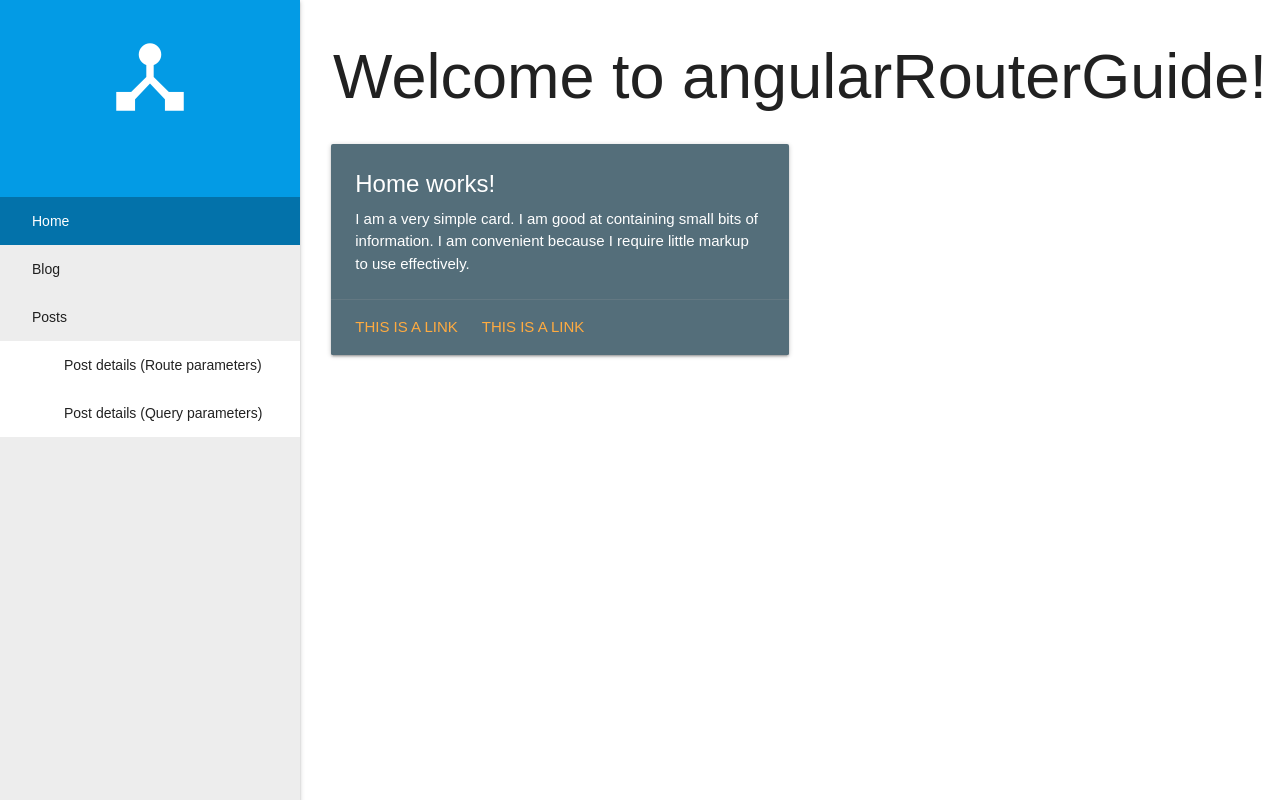
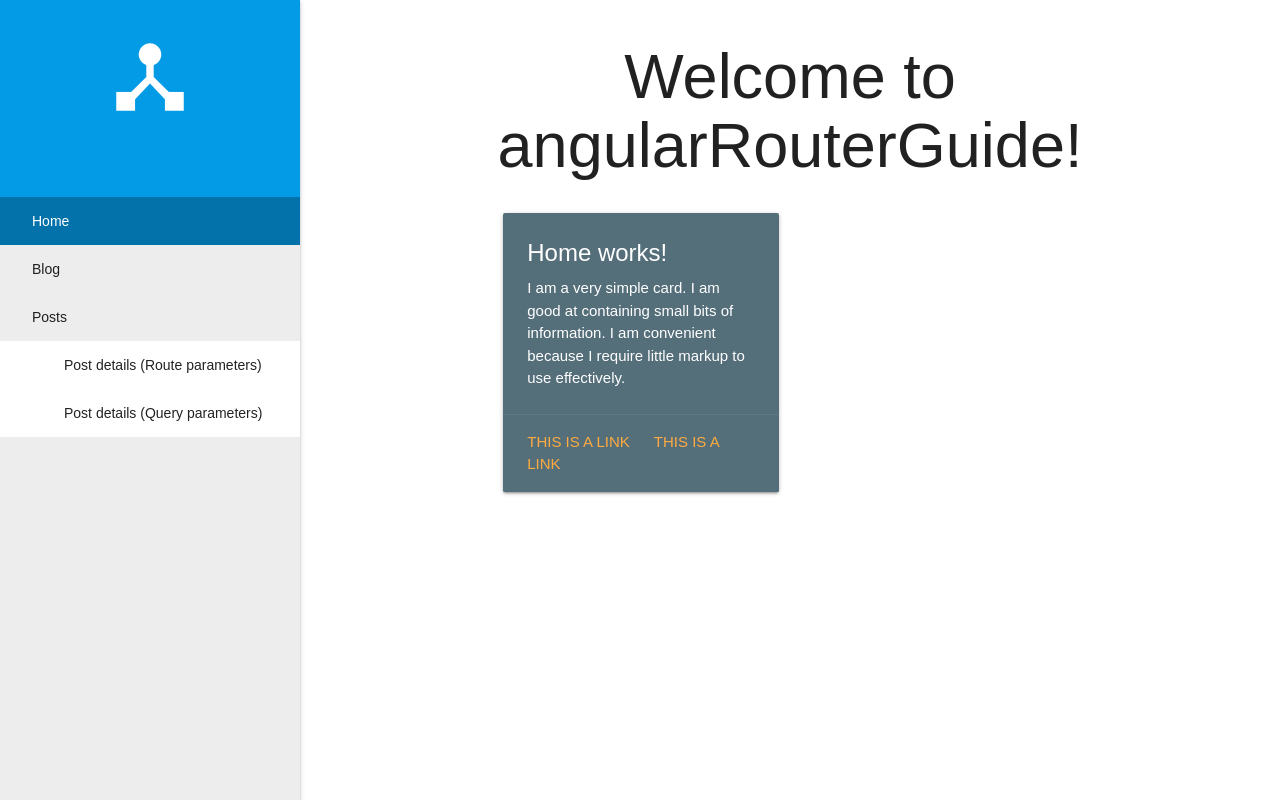
Before and after one commit to sampow/guide-angular-router, an Angular app: page /home in a window 1280 px wide. Built offline with nearby package versions, Linux system fonts and the light colour scheme; a web font is replaced by a local one.

Commit message:
cleaning and menu toggle

```diff
--- a/src/app/app.component.html
+++ b/src/app/app.component.html
@@ -1,5 +1,3 @@
-<div class="row">
-    <div class="col s3">
 <ul class="sidenav sidenav-fixed"
     [ngClass]="{showMenuPlease: showMenu}">
     <li class="logo">
@@ -39,12 +37,14 @@
         </ul>
     </li>
 </ul>
-    </div>
+<div class="sidenav-bg"  (click)="showMenu = !showMenu" *ngIf="showMenu"></div>
 
-    <div class="col s9">
+<main class="row" [ngClass]="{menuShowed: showMenu}">
+    <div class="container">
 
         <a (click)="showMenu = !showMenu"
-            class="top-nav sidenav-trigger waves-effect waves-light circle hide-on-large-only"><i class="medium material-icons">menu</i></a>
+            class="top-nav sidenav-trigger waves-effect waves-light circle hide-on-large-only"><i
+                class="medium material-icons">menu</i></a>
 
 
         <h1 class="center">
@@ -52,11 +52,11 @@
         </h1>
 
         <!--
-        without angular router we could use ng if to display or hide component
-        <app-home></app-home>
-        <app-blog></app-blog>
+        without angular router we could use ng if to display or hide component, not really efficient
+        <app-home *ngIf="showPage(home)"></app-home>
+        <app-blog *ngIf="showPage(blog)"></app-blog>
         -->
 
         <router-outlet></router-outlet>
     </div>
-</div>
+</main>
--- a/src/app/app.component.scss
+++ b/src/app/app.component.scss
@@ -1,17 +1,17 @@
 .sidenav {
+    z-index: 2;
     background-color: #ededed;
-
+    transition: 0.25s ease-out;
     &.showMenuPlease {
         transform: translateX(0%);
+
     }
-
     li {
         &.logo {
             text-align: center;
             padding-top: 32px;
             padding-bottom: 56px;
             background-color: #039be5;
-
             i {
                 color: #fff !important;
                 float: none;
@@ -19,7 +19,7 @@
         }
         &.active {
             background-color: #0372aa;
-            & > a {
+            &>a {
                 color: #fff;
             }
         }
@@ -30,7 +30,16 @@
     .collapsible-body li a {
         padding-left: 64px;
     }
-
+}
+.sidenav-bg {
+    z-index: 1;
+    position: absolute;
+    z-index: 0;
+    top: 0;
+    left: 0;
+    width: 100vw;
+    height: 100vh;
+    background-color: rgba(#000000,  0.8)
 }
 
 .top-nav {
@@ -38,3 +47,17 @@
     top: 10px;
     right: 10px;
 }
+
+main {
+    position: relative;
+    z-index: -1;
+    padding-left: 0;
+    &.menuShowed {
+        padding-left: 300px;
+    }
+}
+@media only screen and (min-width: 993px) {
+    .container {
+        padding-left: 300px;
+    }
+}
--- a/src/app/posts/post-details/post-details.component.ts
+++ b/src/app/posts/post-details/post-details.component.ts
@@ -25,7 +25,9 @@ export class PostDetailsComponent implements OnInit {
          * How to get routes parameters
          *
 
-        this.activatedRoute.params.subscribe(
+        this.activatedRoute
+        .params
+        .subscribe(
             data => {
                 console.log('pageDetailsParameters ', data);
                 this.pageDetailsParameters = data.postId;
@@ -41,8 +43,9 @@ export class PostDetailsComponent implements OnInit {
         );
         */
 
+
         // but we can write it a better way with rxjs
-
+/*
         this.activatedRoute
         .params
         .pipe(
@@ -54,9 +57,10 @@ export class PostDetailsComponent implements OnInit {
                 this.post = post;
             }
         );
+        */
 
         // is the almost the same things that
-        // this.pageDetailsParameters = this.activatedRoute.snapshot.params['postId'];
+        this.pageDetailsParameters = this.activatedRoute.snapshot.params['postId'];
 
         /**
          * How to get query parameters
```
Also changed, not shown: 1 other file (tests, documents, lock files or other folders). Lines whose indentation alone changed are shown as unchanged.
